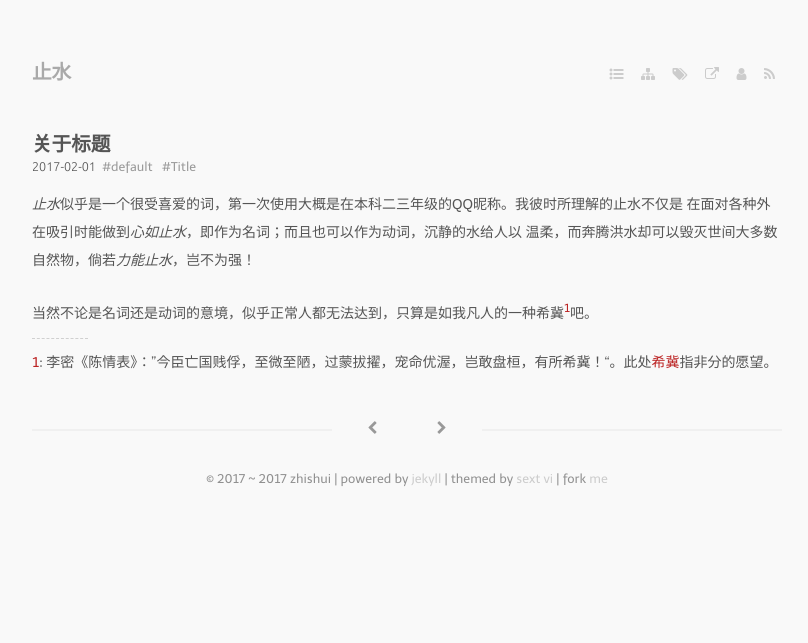
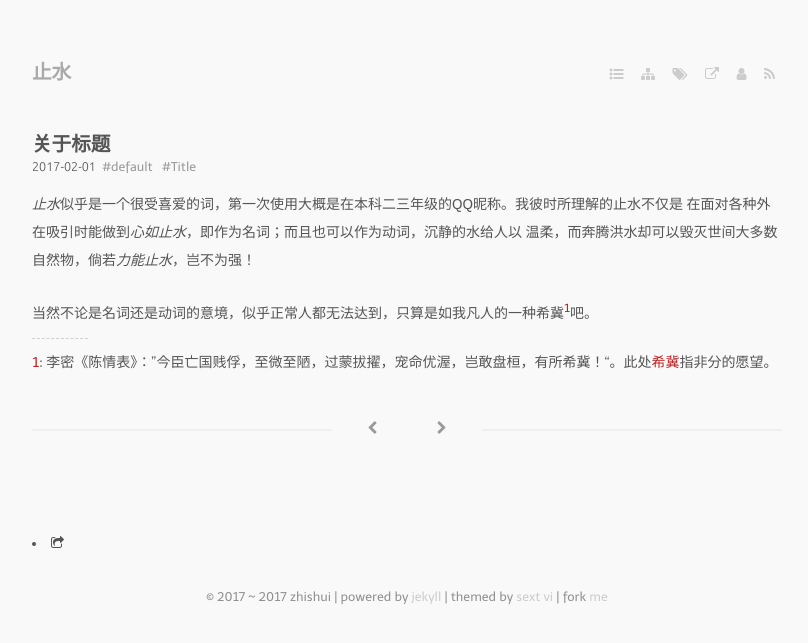
Before and after one commit to bizhishui/bizhishui.github.io, a Jekyll site: the page built from _posts/2017-02-01-About-title.md, in a window 1280 px wide. Shown: the top 643 px of the page, without its empty margins (233-1041 px from the left). Built offline with Jekyll 4.4.1, drawn with Linux system fonts in a browser that asks for light colours; nearby versions of some CDN libraries; some web fonts are replaced; a script that is not in the unit is left out.

Commit message:
test sharing

```diff
--- a/_layouts/post.html
+++ b/_layouts/post.html
@@ -61,6 +61,7 @@
   </span>
   {% endif %}
   </section>
+
   <section class="post">
   {{ content }}
   </section>
@@ -77,7 +78,6 @@
     <span><a href="javascript:leave_comment();" id="leave_comment_link"><i class="fa fa-comment-o"></i></a></span>
     <span><a href="javascript:collapse_comment();" id="collapse_comment_link" style="display:none;"><i class="fa fa-chevron-up"></i></a></span>
       END comment icon -->
-
     <span>
     {% if page.next %}
     <a href="{{ page.next.url }}"><i class="fa fa-chevron-right"></i></a>
@@ -87,39 +87,43 @@
     </span>
   </div>
 
-  {% if page.comments %}
-  <div id="disqus_thread"></div>
-    <script type="text/javascript">
-        /* * * CONFIGURATION VARIABLES: EDIT BEFORE PASTING INTO YOUR WEBPAGE * * */
-        var disqus_shortname = 'bizhishui'; // required: replace example with your forum shortname
-        // var disqus_developer = 1; // Comment out when the site is live
-        var disqus_identifier = "{{ page.url }}";
+  <section  class="sharing">
+    <br/>
+    <br/>
+<!-- Make an animated slide out drawer later -->
+    <ul>
+        <li><i class="fa fa-share-square-o"></i></li>
+        {% if site.sharing.twitter %}
+        <li><a href="https://twitter.com/intent/tweet?text={{ page.title }}&url={{ site.url }}{{ page.url }}" rel="nofollow" target="_blank" title="Share on Twitter">
+                <i class="fa fa-twitter-square"></i>
+        </a></li>
+        {% endif %}
 
-        /* * * DON'T EDIT BELOW THIS LINE * * */
-        (function() {
-              var dsq = document.createElement('script'); dsq.type = 'text/javascript'; dsq.async = true;
-              dsq.src = '//' + disqus_shortname + '.disqus.com/embed.js';
-              (document.getElementsByTagName('head')[0] || document.getElementsByTagName('body')[0]).appendChild(dsq);
-        })();
-    </script>
-    <noscript>Please enable JavaScript to view the <a href="http://disqus.com/?ref_noscript">comments powered by Disqus.</a></noscript>
-    <a href="http://disqus.com" class="dsq-brlink">comments powered by <span class="logo-disqus">Disqus</span></a>
-    {% endif %}
-    <!-- BEGIN comment icon
-  <div id="disqus_thread"></div>
-  <script type="text/javascript">
-    /* * * CONFIGURATION VARIABLES: EDIT BEFORE PASTING INTO YOUR WEBPAGE * * */
-    var disqus_shortname = 'http://bizhishui.com'; // required: replace example with your forum shortname 这个地方需要改成你配置的网站名
-        /* * * DON'T EDIT BELOW THIS LINE * * */
-        (function() {
-                  var dsq = document.createElement('script'); dsq.type = 'text/javascript'; dsq.async = true;
-                  dsq.src = 'http://' + disqus_shortname + '.disqus.com/embed.js';
-                  (document.getElementsByTagName('head')[0] || document.getElementsByTagName('body')[0]).appendChild(dsq);
-        })();
-  </script>
-  <noscript>Please enable JavaScript to view the <a href="http://disqus.com/?ref_noscript">comments powered by Disqus.</a></noscript>
-  <a href="http://disqus.com" class="dsq-brlink">blog comments powered by <span class="logo-disqus">Disqus</span></a>
-      END comment icon -->
+        {% if site.sharing.linkedin %}
+        <li><a href="http://www.linkedin.com/shareArticle?url={{ site.url }}{{ page.url }}&title={{ page.title }}" rel="nofollow" target="_blank" title="Share on LinkedIn">
+                <i class="fa fa-linkedin-square"></i>
+        </a></li>
+        {% endif %}
+
+        {% if site.sharing.facebook %}
+        <li><a href="https://facebook.com/sharer.php?u={{ site.url }}{{ page.url }}" rel="nofollow" target="_blank" title="Share on Facebook">
+                <i class="fa fa-facebook-square"></i>
+        </a></li>
+        {% endif %}
+
+        {% if site.sharing.google_plus %}
+        <li><a href="https://plus.google.com/share?url={{ site.url }}{{ page.url }}" rel="nofollow" target="_blank" title="Share on Google+">
+                <i class="fa fa-google-plus-square"></i>
+        </a></li>
+        {% endif %}
+
+        {% if site.sharing.reddit %}
+        <li><a href="http://reddit.com/submit?url={{ site.url }}{{ page.url }}&title={{ page.title }}" rel="nofollow" target="_blank" title="Share on Reddit">
+                <i class="fa fa-reddit-square"></i>
+        </a></li>
+        {% endif %}
+    </ul>
+  </section>
 
   <!-- BEGIN comment
   <section class="comment">
```
